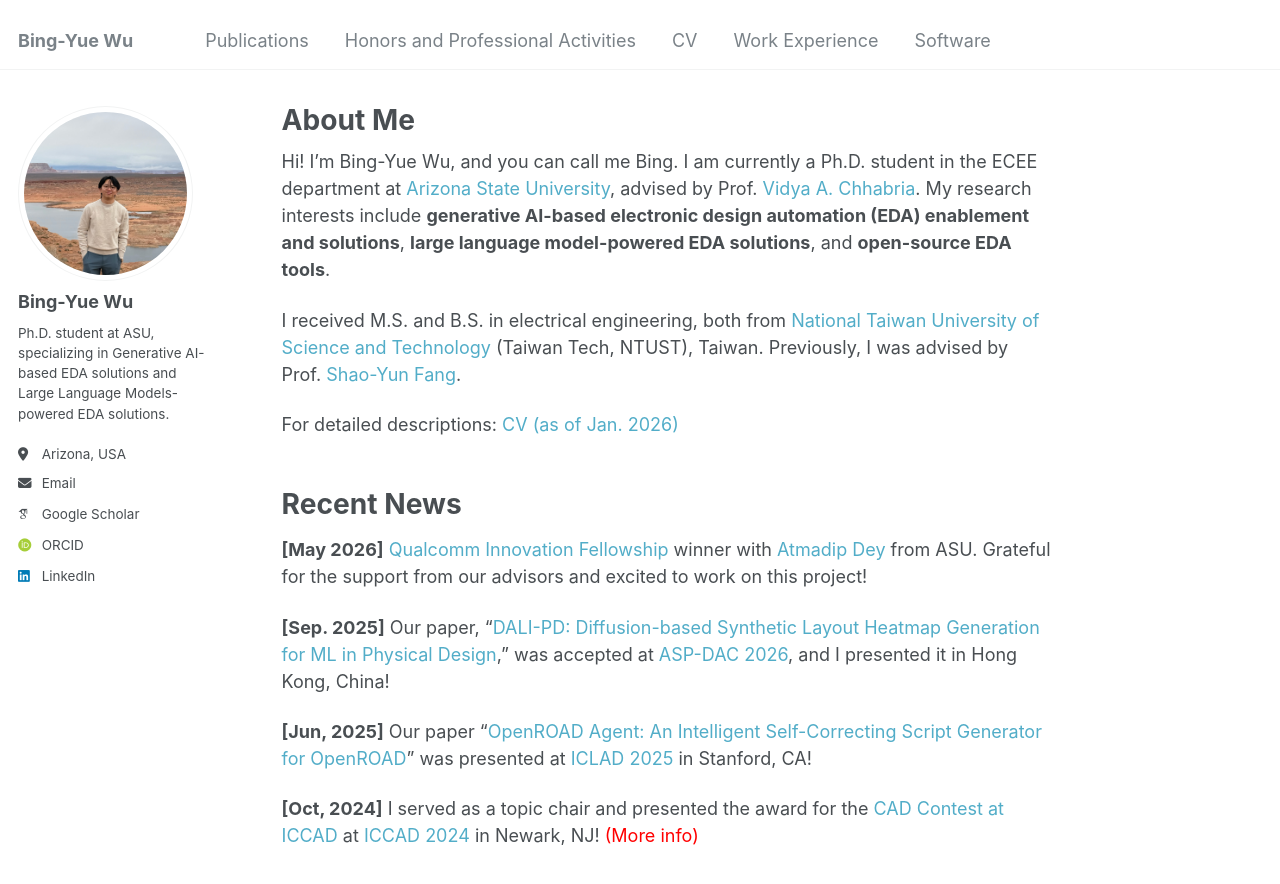
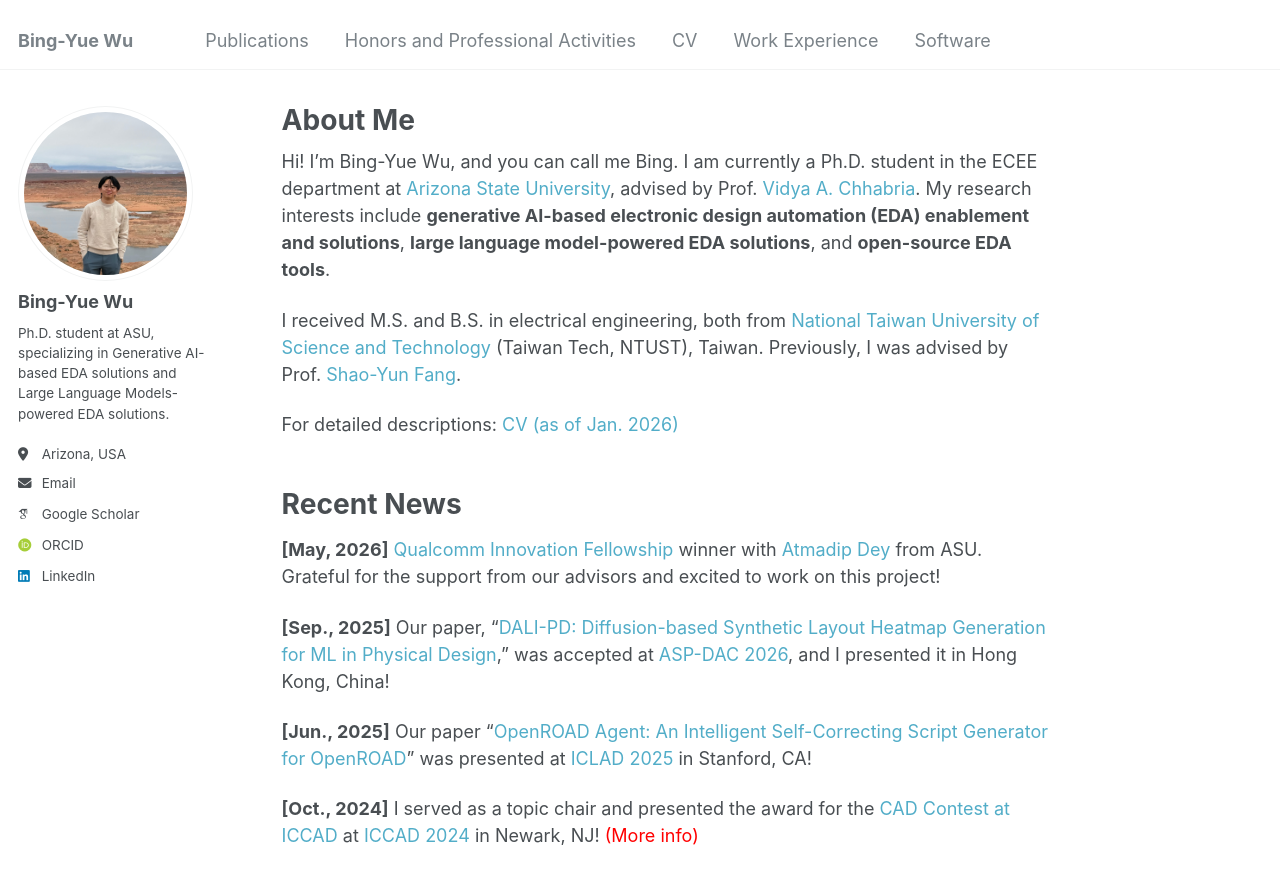
Before and after one commit to bingyuew/bingyuew.github.io, a Jekyll site: the page built from _pages/about.md, in a window 1280 px wide and 900 px high. Shown: the top 884 px of the window. Built offline with Jekyll 4.4.1, drawn with Linux system fonts in a browser that asks for light colours; some web fonts are replaced.

Commit message:
update about
Signed-off-by: 吳秉曜 <wubingyao@MacBook-bro.local>

```diff
--- a/_pages/about.md
+++ b/_pages/about.md
@@ -17,13 +17,13 @@ For detailed descriptions: <a href="https://bingyuew.github.io/files/CV.pdf" sty
 </div>
 # Recent News
 
-**[May 2026]** <a href="https://www.qualcomm.com/research/university-relations/innovation-fellowship/2026-north-america" style="text-decoration: none;">Qualcomm Innovation Fellowship</a> winner with <a href="https://www.linkedin.com/in/atmadipdey/" style="text-decoration: none;">Atmadip Dey</a> from ASU. Grateful for the support from our advisors and excited to work on this project!
+**[May, 2026]** <a href="https://www.qualcomm.com/research/university-relations/innovation-fellowship/2026-north-america" style="text-decoration: none;">Qualcomm Innovation Fellowship</a> winner with <a href="https://www.linkedin.com/in/atmadipdey/" style="text-decoration: none;">Atmadip Dey</a> from ASU. Grateful for the support from our advisors and excited to work on this project!
 
-**[Sep. 2025]** Our paper, "<a href="https://ieeexplore.ieee.org/abstract/document/11420621" style="text-decoration: none;">DALI-PD: Diffusion-based Synthetic Layout Heatmap Generation for ML in Physical Design</a>," was accepted at <a href="https://www.aspdac.com/aspdac2026/index.html" style="text-decoration: none;">ASP-DAC 2026</a>, and I presented it in Hong Kong, China!
+**[Sep., 2025]** Our paper, "<a href="https://ieeexplore.ieee.org/abstract/document/11420621" style="text-decoration: none;">DALI-PD: Diffusion-based Synthetic Layout Heatmap Generation for ML in Physical Design</a>," was accepted at <a href="https://www.aspdac.com/aspdac2026/index.html" style="text-decoration: none;">ASP-DAC 2026</a>, and I presented it in Hong Kong, China!
 
-**[Jun, 2025]** Our paper "<a href="https://ieeexplore.ieee.org/document/11106006" style="text-decoration: none;">OpenROAD Agent: An Intelligent Self-Correcting Script Generator for OpenROAD</a>" was presented at <a href="https://iclad.ai/" style="text-decoration: none;">ICLAD 2025</a> in Stanford, CA!
+**[Jun., 2025]** Our paper "<a href="https://ieeexplore.ieee.org/document/11106006" style="text-decoration: none;">OpenROAD Agent: An Intelligent Self-Correcting Script Generator for OpenROAD</a>" was presented at <a href="https://iclad.ai/" style="text-decoration: none;">ICLAD 2025</a> in Stanford, CA!
 
-**[Oct, 2024]** I served as a topic chair and presented the award for the <a href="https://www.iccad-contest.org/2024/" style="text-decoration: none;">CAD Contest at ICCAD</a> at <a href="https://2024.iccad.com/" style="text-decoration: none;">ICCAD 2024</a> in Newark, NJ! <a href="https://bingyuew.github.io/talks/2024-10-31-iccad" style="text-decoration: none; color: red">(More info)</a>
+**[Oct., 2024]** I served as a topic chair and presented the award for the <a href="https://www.iccad-contest.org/2024/" style="text-decoration: none;">CAD Contest at ICCAD</a> at <a href="https://2024.iccad.com/" style="text-decoration: none;">ICCAD 2024</a> in Newark, NJ! <a href="https://bingyuew.github.io/talks/2024-10-31-iccad" style="text-decoration: none; color: red">(More info)</a>
 
 <div>
 <br>
```
